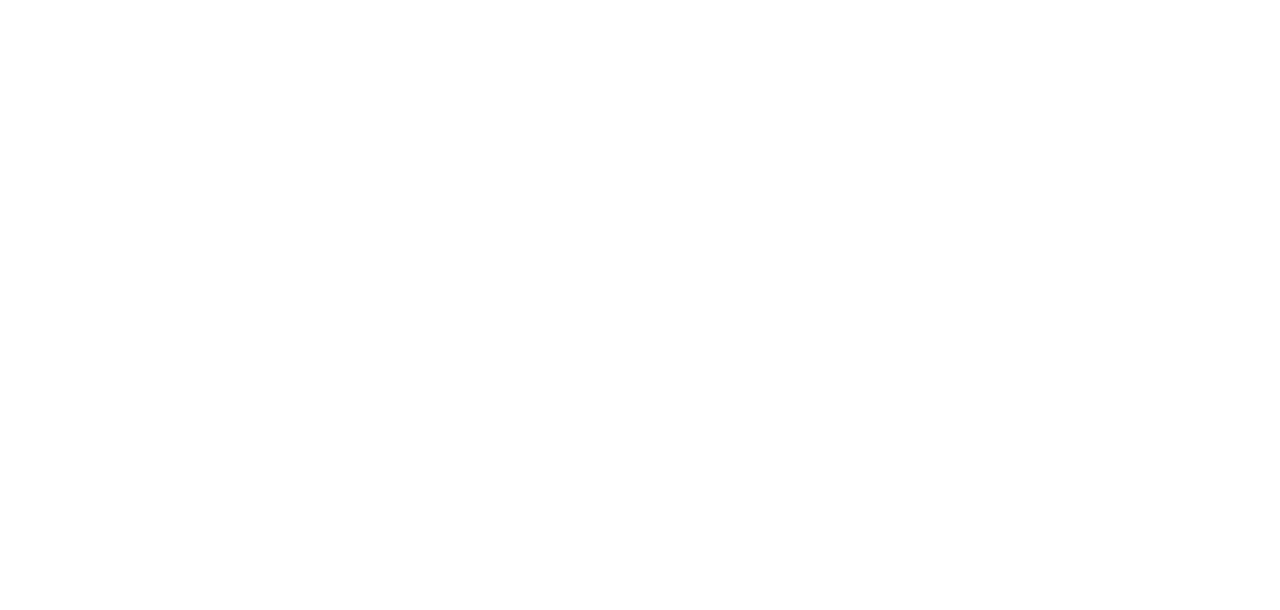
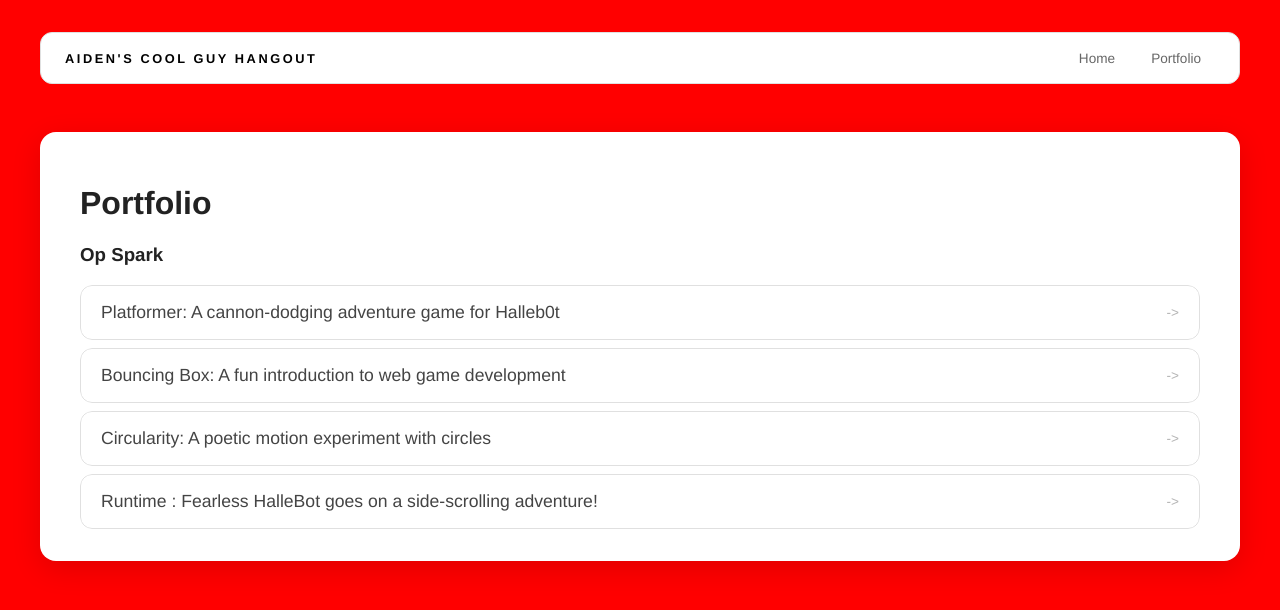
Before and after one commit to aidenhenton/aidenhenton.github.io, a plain HTML site: page portfolio.html in a window 1280 px wide. Drawn offline with Linux system fonts and the light colour scheme.

Commit message:
add portfolio page to website

```diff
--- a/portfolio.html
+++ b/portfolio.html
@@ -0,0 +1,47 @@
+<!DOCTYPE html>
+<html>
+
+<head>
+  <title>Aiden's Cool People Place</title>
+  <link rel="stylesheet" href="style.css" />
+</head>
+
+<body>
+  <!-- All content goes here -->
+  <div id="all-contents">
+    <nav>
+    <h1>Aiden's Cool Guy Hangout</h1>
+    <ul id="nav-ul">
+      <li class="nav-li"><a href="index.html">Home</a></li>
+      <li class="nav-li"><a href="portfolio.html">Portfolio</a></li>
+    </ul>
+  </nav>
+     <!-- nav goes here (TODO 6) -->
+     <main class = "portfolio-main">
+       <div class="contents">
+        <div class="portfolio-box">
+        <h1>Portfolio</h1>
+        <h3>Op Spark</h3>
+        <ul class="portfolio">
+          <li>
+            <a href="fsd-projects/platformer/"target = "_blank">Platformer: A cannon-dodging adventure game for Halleb0t</a>
+          </li>
+          <li>
+            <a href="fsd-projects/bouncing-box/"target = "_blank">Bouncing Box: A fun introduction to web game development</a>
+          </li>
+          <li>
+            <a href="fsd-projects/circularity/"target = "_blank">Circularity: A poetic motion experiment with circles</a>
+          </li>
+          <li>
+            <a href="fsd-projects/runtime/"target = "_blank">Runtime : Fearless HalleBot goes on a side-scrolling adventure!</a>
+          </li>
+        </ul>
+
+    <!-- ASD Projects will go here -->
+        </div>
+      </div>
+    </main>
+  </div>
+</body>
+
+</html>
--- a/style.css
+++ b/style.css
@@ -158,4 +158,65 @@ nav h1 {
 .nav-li a:hover {
   background: #000;
   color: #fff;
+}.content h1 {
+  color: black;
 }
+
+.portfolio {
+  list-style: none;
+  margin: 0;
+  padding: 0;
+  width: 100%;
+  display: flex;
+  flex-direction: column;
+  gap: 8px;
+}
+
+.portfolio li {
+  border-radius: 12px;
+  overflow: hidden;
+}
+
+.portfolio a {
+  display: flex;
+  justify-content: space-between;
+  align-items: center;
+  text-decoration: none;
+  color: #444;
+  padding: 16px 20px;
+  font-size: 1.1rem;
+  font-weight: 500;
+  background: #fff;
+  border: 1px solid #e0e0e0;
+  border-radius: 12px;
+  transition: background 0.25s ease, color 0.25s ease, transform 0.25s ease;
+}
+
+.portfolio a:hover {
+  background: #000;
+  color: #fff;
+  transform: translateX(4px);
+}
+
+.portfolio a::after {
+  content: "->";
+  font-size: 0.85rem;
+  opacity: 0.4;
+  transition: opacity 0.25s ease;
+  white-space: nowrap;
+}
+
+.portfolio a:hover::after {
+  opacity: 1;
+}
+.portfolio-main {
+  display: block;
+  min-height: auto;
+}
+.portfolio-box {
+  background: #ffffff;
+  padding: 32px 40px;
+  border-radius: 16px;
+  box-shadow: 0 8px 30px rgba(0, 0, 0, 0.12);
+  width: 100%;
+}
```
Also changed, not shown: index.html (+2 -2 lines), images/IMG_0349.jpeg (added), images/images.jpeg (renamed from images/images.webp).
